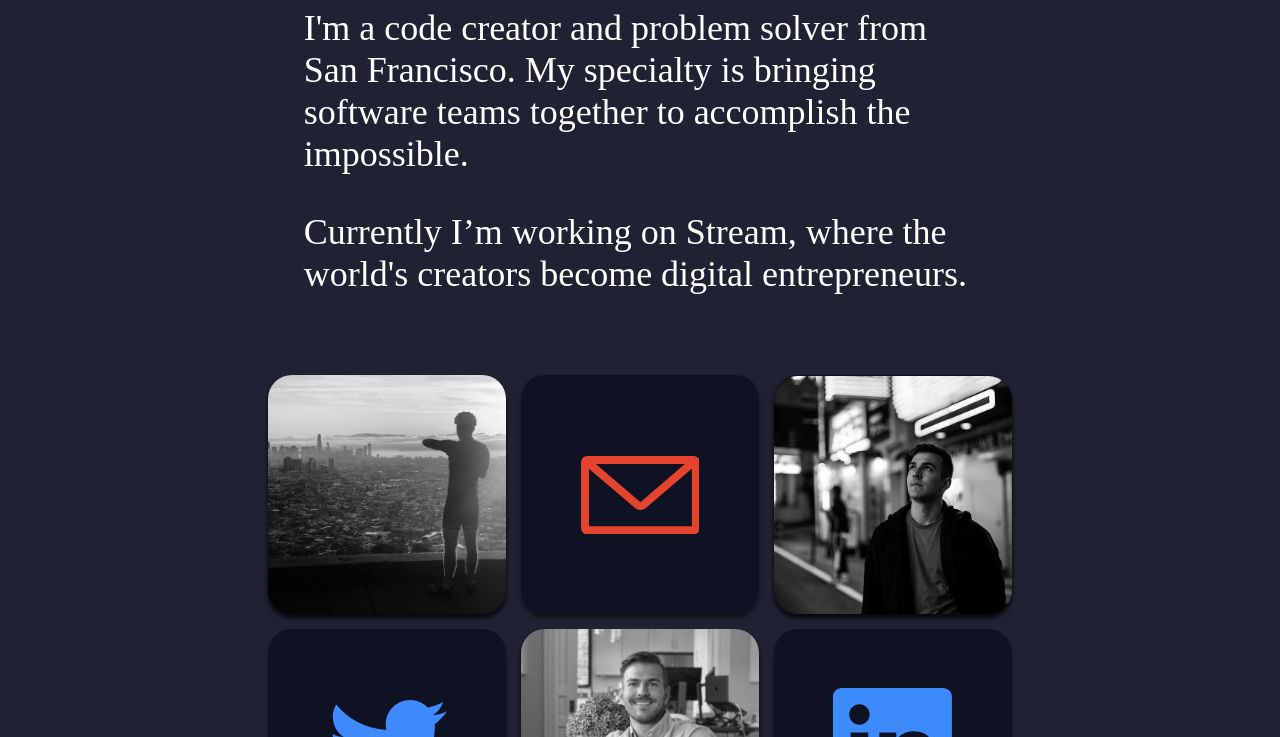
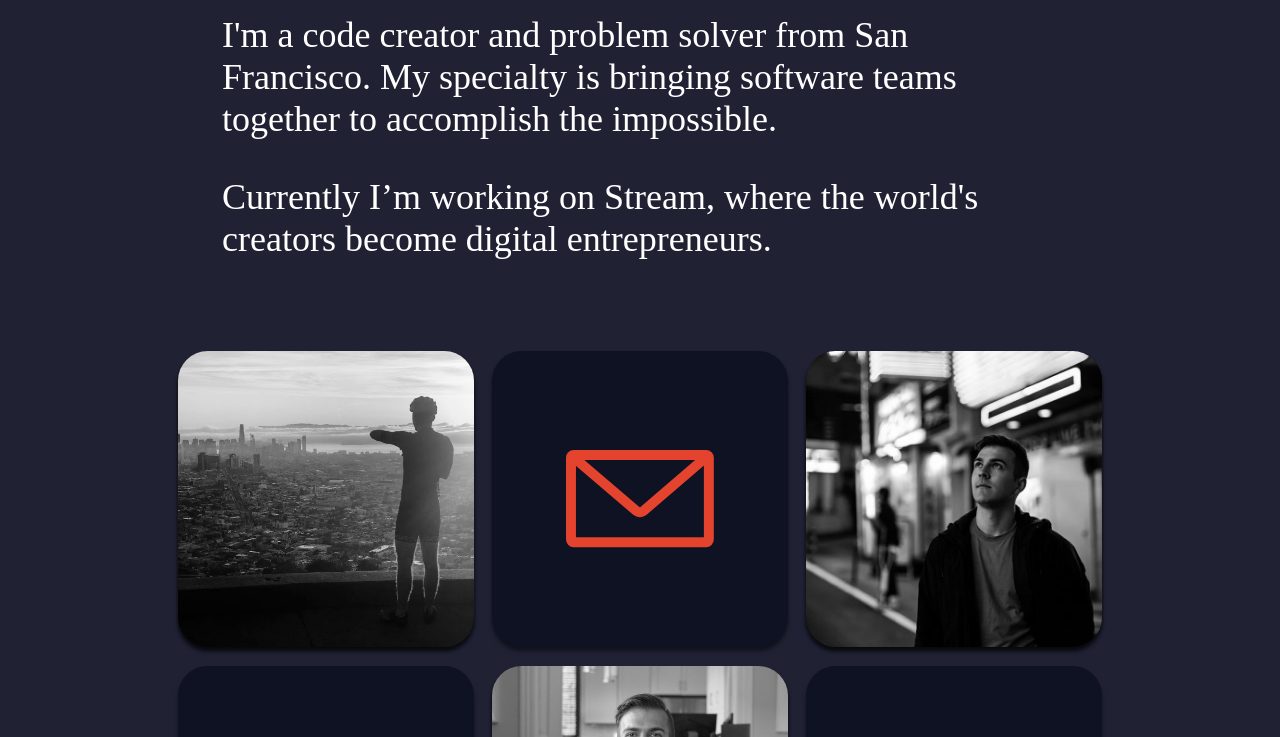
Before and after one commit to pkiv/pkiv.github.io, a Gatsby site: page / in a window 1280 px wide. Shown: the part 184-921 px from the top of the page. Built offline with nearby package versions, Linux system fonts and the light colour scheme; Gatsby itself is replaced by a stand-in of ours.

Commit message:
make it 1100px max again

```diff
--- a/src/pages/index.js
+++ b/src/pages/index.js
@@ -59,7 +59,7 @@
     display: flex;
     flex-direction: column;
     margin-top: 5%;
-    max-width: 70%;
+    max-width: 1100px;
 `;
 const BoxGrid = styled.div`
     display: flex;
```
